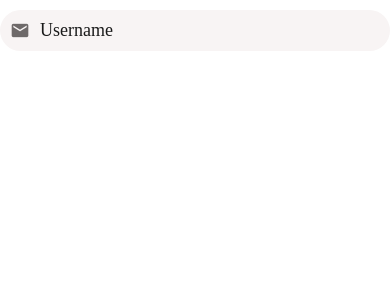
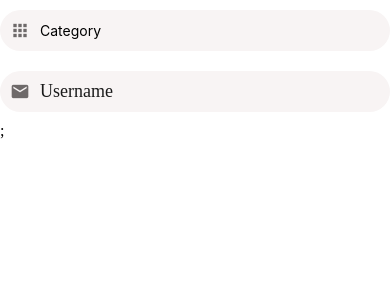
Before and after one commit to arifuxd/mini-ecommerce, a React Native app: screen / in a window 390 px wide. Shown: the top 300 px of the page. Built offline with nearby package versions, Linux system fonts and the light colour scheme.

Commit message:
some changes

```diff
--- a/App.js
+++ b/App.js
@@ -19,9 +19,15 @@ import colors from "./colors";
 import ListItem from "./components/ListItem";
 import ListingScreen from "./screens/ListingScreen";
 import AppTextInput from "./components/AppTextInput";
+import AppPicker from "./components/AppPicker";
 
 export default function App() {
-  return <AppTextInput placeholder="Username" icon="email" />;
+  return (
+    <View>
+      <AppPicker icon="apps" placeholder="Category" />
+      <AppTextInput placeholder="Username" icon="email" />;
+    </View>
+  );
 }
 
 const styles = StyleSheet.create({
--- /dev/null
+++ b/components/AppPicker.js
@@ -0,0 +1,36 @@
+import { Platform, StyleSheet, Text, TextInput, View } from "react-native";
+import React from "react";
+import MaterialCommunityIcons from "@expo/vector-icons/MaterialCommunityIcons";
+import colors from "../colors";
+import defaultStyles from "../defaultStyles";
+const AppPicker = ({ icon, placeholder, ...restProps }) => {
+  return (
+    <View style={styles.container}>
+      {icon && (
+        <MaterialCommunityIcons
+          name={icon}
+          size={20}
+          color={defaultStyles.colors.medium}
+          style={styles.icon}
+        />
+      )}
+      <Text>{placeholder}</Text>
+    </View>
+  );
+};
+
+const styles = StyleSheet.create({
+  container: {
+    backgroundColor: defaultStyles.colors.light,
+    borderRadius: 25,
+    padding: 10,
+    marginVertical: 10,
+    flexDirection: "row",
+    width: "100%",
+    alignItems: "center",
+  },
+  icon: {
+    marginRight: 10,
+  },
+});
+export default AppPicker;
```
